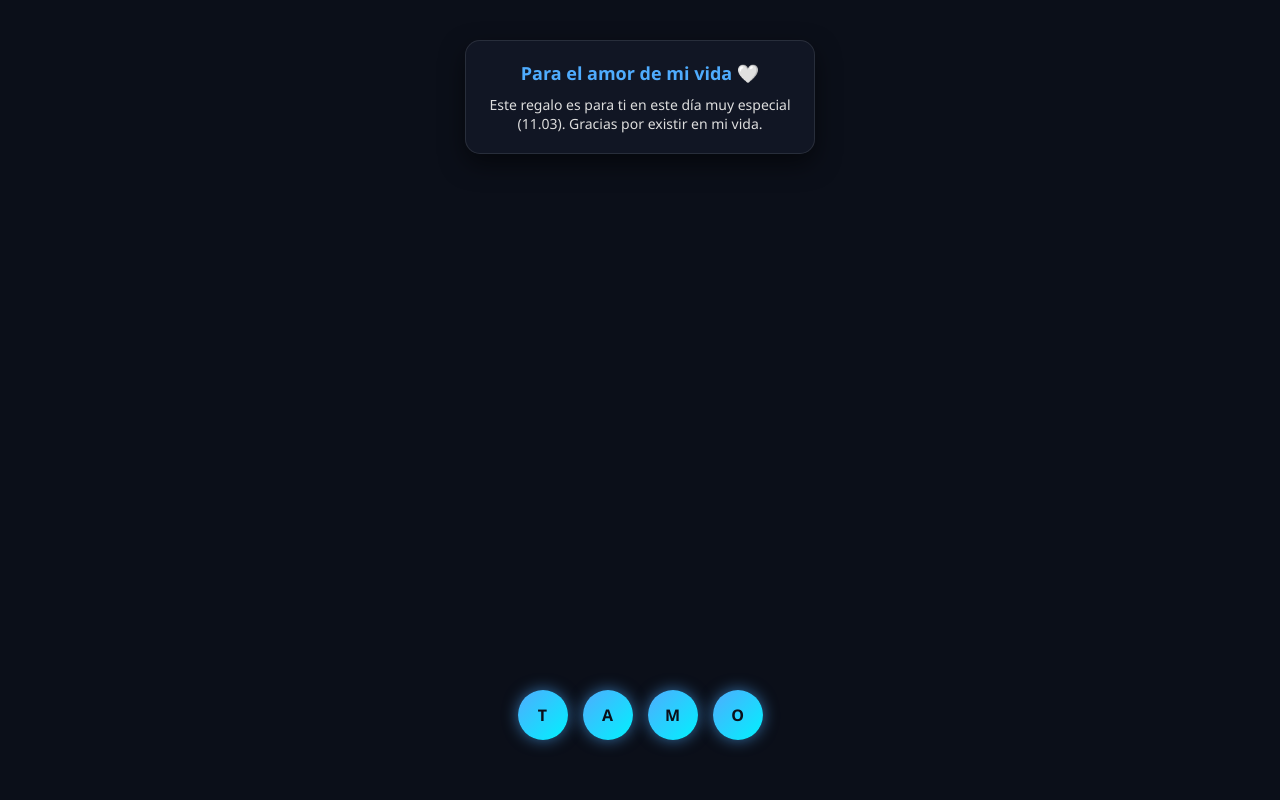
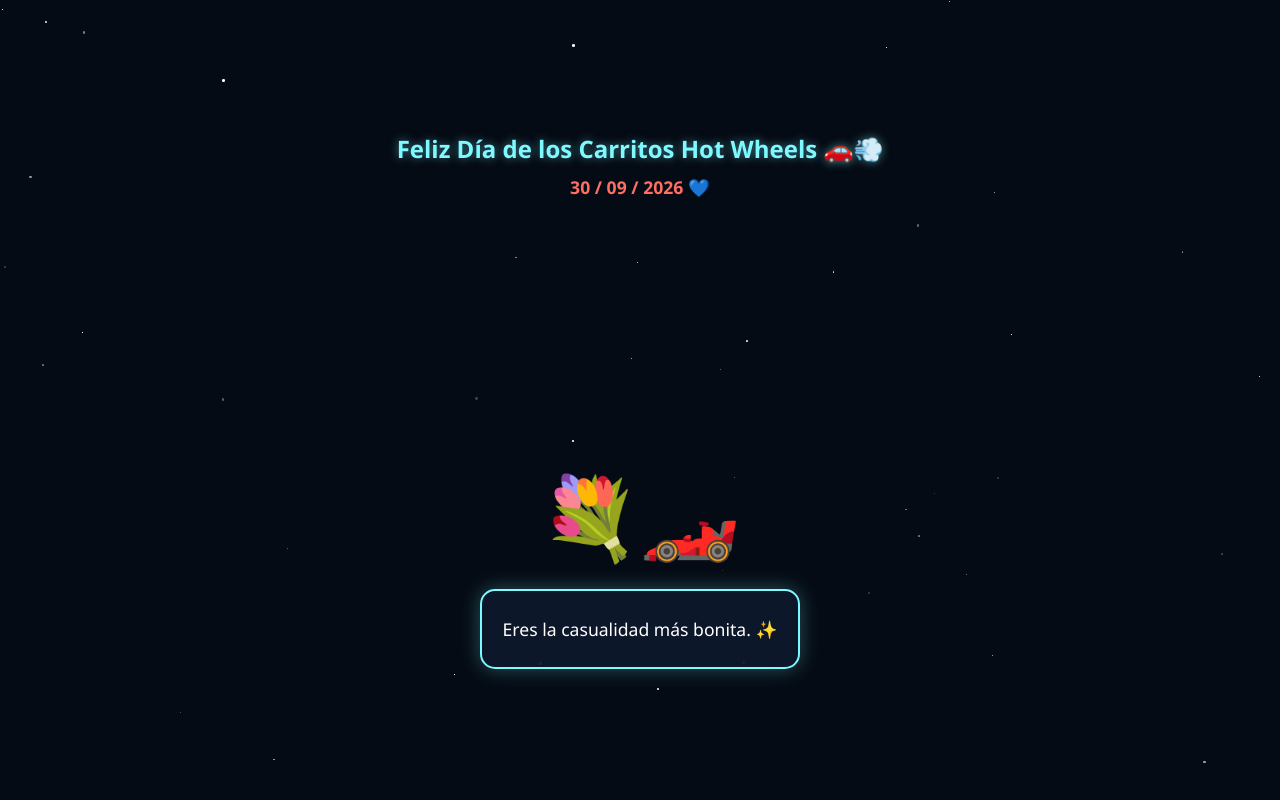
Before and after one commit to esmeglp0112-star/Regalo-Hotwheels, a plain HTML site: page index.html in a window 1280 px wide. Drawn offline with Linux system fonts and the light colour scheme.

Commit message:
Update index.html

```diff
--- a/index.html
+++ b/index.html
@@ -3,7 +3,7 @@
 <head>
     <meta charset="UTF-8">
     <meta name="viewport" content="width=device-width, initial-scale=1.0">
-    <title>Para mi amor</title>
+    <title>Feliz Día de los Carritos Hot Wheels 🚗</title>
     <style>
         * {
             margin: 0;
@@ -11,177 +11,126 @@
             box-sizing: border-box;
             font-family: 'Segoe UI', Tahoma, Geneva, Verdana, sans-serif;
         }
-
         body {
-            background-color: #0b0f19;
+            background-color: #050b14;
             color: white;
             overflow-x: hidden;
-            height: 100vh;
+            display: flex;
+            flex-direction: column;
+            align-items: center;
+            justify-content: center;
+            min-height: 100vh;
+            text-align: center;
+            position: relative;
+        }
+        h1 {
+            font-size: 1.5rem;
+            color: #7df9ff;
+            margin-bottom: 10px;
+            text-shadow: 0 0 10px rgba(125, 249, 255, 0.5);
+            z-index: 10;
+        }
+        .date {
+            font-size: 1.1rem;
+            color: #ff6f61;
+            margin-bottom: 20px;
+            font-weight: bold;
+            z-index: 10;
+        }
+        .bouquet-container {
+            position: relative;
+            width: 300px;
+            height: 350px;
             display: flex;
             justify-content: center;
+            align-items: flex-end;
+            margin-bottom: 20px;
+            z-index: 10;
+        }
+        .bouquet-img {
+            width: 250px;
+            filter: drop-shadow(0 0 15px rgba(0, 150, 255, 0.6));
+        }
+        .card {
+            background: rgba(15, 25, 45, 0.9);
+            border: 2px solid #7df9ff;
+            padding: 15px 20px;
+            border-radius: 15px;
+            max-width: 90%;
+            width: 320px;
+            box-shadow: 0 0 20px rgba(125, 249, 255, 0.3);
+            z-index: 10;
+            min-height: 80px;
+            display: flex;
             align-items: center;
+            justify-content: center;
         }
-
-        /* Pantalla de Carga */
-        #loading-screen {
-            position: fixed;
-            top: 0;
-            left: 0;
-            width: 100%;
-            height: 100%;
-            background-color: #0b0f19;
-            display: flex;
-            flex-direction: column;
-            justify-content: center;
-            align-items: center;
-            z-index: 10;
-            transition: opacity 0.8s ease;
+        .card p {
+            font-size: 1.1rem;
+            color: #ffffff;
         }
-
-        .loader-car {
-            font-size: 40px;
-            margin-bottom: 20px;
-            animation: bounce 1s infinite alternate;
+        /* Estrellas de fondo */
+        .star {
+            position: absolute;
+            background: white;
+            border-radius: 50%;
+            animation: twinkle 2s infinite alternate;
         }
-
-        .progress-bar-container {
-            width: 80%;
-            max-width: 300px;
-            height: 6px;
-            background: #222;
-            border-radius: 3px;
-            overflow: hidden;
-        }
-
-        .progress-bar {
-            width: 0%;
-            height: 100%;
-            background: linear-gradient(90deg, #ff416c, #ff4b2b);
-            transition: width 0.1s linear;
-        }
-
-        .progress-text {
-            margin-top: 10px;
-            font-size: 18px;
-            letter-spacing: 2px;
-        }
-
-        @keyframes bounce {
-            from { transform: translateY(0); }
-            to { transform: translateY(-10px); }
-        }
-
-        /* Contenido Principal */
-        #main-content {
-            display: none;
-            flex-direction: column;
-            align-items: center;
-            justify-content: space-between;
-            height: 100vh;
-            width: 100%;
-            padding: 20px;
-            position: relative;
-        }
-
-        .message-box {
-            background: rgba(18, 24, 38, 0.9);
-            border: 1px solid rgba(255, 255, 255, 0.1);
-            padding: 20px;
-            border-radius: 15px;
-            text-align: center;
-            max-width: 350px;
-            width: 100%;
-            box-shadow: 0 10px 25px rgba(0,0,0,0.5);
-            margin-top: 20px;
-        }
-
-        .message-box h2 {
-            font-size: 18px;
-            color: #4facfe;
-            margin-bottom: 10px;
-        }
-
-        .message-box p {
-            font-size: 14px;
-            color: #ddd;
-        }
-
-        /* Sección de Flores / Interactiva */
-        .garden {
-            display: flex;
-            gap: 15px;
-            margin-bottom: 40px;
-        }
-
-        .flower {
-            background: linear-gradient(135deg, #4facfe 0%, #00f2fe 100%);
-            border-radius: 50%;
-            width: 50px;
-            height: 50px;
-            display: flex;
-            justify-content: center;
-            align-items: center;
-            font-weight: bold;
-            color: #0b0f19;
-            cursor: pointer;
-            box-shadow: 0 0 15px rgba(79, 172, 254, 0.6);
-            transition: transform 0.3s;
-        }
-
-        .flower:hover {
-            transform: scale(1.1);
+        @keyframes twinkle {
+            0% { opacity: 0.2; }
+            100% { opacity: 1; }
         }
     </style>
 </head>
 <body>
 
-    <!-- Pantalla de carga -->
-    <div id="loading-screen">
-        <div class="loader-car">🏎️</div>
-        <div class="progress-bar-container">
-            <div class="progress-bar" id="bar"></div>
-        </div>
-        <div class="progress-text" id="counter">0%</div>
+    <h1>Feliz Día de los Carritos Hot Wheels 🚗💨</h1>
+    <div class="date">30 / 09 / 2026 💙</div>
+
+    <div class="bouquet-container">
+        <!-- Simulación visual del ramo -->
+        <div style="font-size: 80px;">💐🏎️</div>
     </div>
 
-    <!-- Contenido principal -->
-    <div id="main-content">
-        <div class="message-box">
-            <h2>Para el amor de mi vida 🤍</h2>
-            <p>Este regalo es para ti en este día muy especial (11.03). Gracias por existir en mi vida.</p>
-        </div>
-
-        <!-- Flores interactivas con las letras T-A-M-O (Te amo) -->
-        <div class="garden">
-            <div class="flower" onclick="alert('Te amo con todo mi corazón')">T</div>
-            <div class="flower" onclick="alert('Eres mi lugar favorito')">A</div>
-            <div class="flower" onclick="alert('Contigo todo tiene sentido')">M</div>
-            <div class="flower" onclick="alert('Mi mayor casualidad')">O</div>
-        </div>
+    <div class="card">
+        <p id="message">Mi lugar feliz eres tú. Gracias por existir. ✨</p>
     </div>
 
     <script>
-        // Animación de la barra de carga
-        let progress = 0;
-        const bar = document.getElementById('bar');
-        const counter = document.getElementById('counter');
-        const loadingScreen = document.getElementById('loading-screen');
-        const mainContent = document.getElementById('main-content');
+        // Mensajes románticos que cambian cada pocos segundos
+        const messages = [
+            "Mi lugar feliz eres tú. 💙",
+            "Eres la casualidad más bonita. ✨",
+            "Gracias por existir. 🚗",
+            "Pienso en ti más de lo que imaginas. 🥺",
+            "Me encantas de aquí a las estrellas. 🌟",
+            "Contigo, cada día es especial. 💖",
+            "Todo es mejor contigo a mi lado. 🏎️"
+        ];
 
-        const interval = setInterval(() => {
-            progress += 2;
-            bar.style.width = progress + '%';
-            counter.innerText = progress + '%';
+        let index = 0;
+        const msgElement = document.getElementById("message");
 
-            if (progress >= 100) {
-                clearInterval(interval);
-                loadingScreen.style.opacity = '0';
-                setTimeout(() => {
-                    loadingScreen.style.display = 'none';
-                    mainContent.style.display = 'flex';
-                }, 800);
-            }
-        }, 30);
+        setInterval(() => {
+            index = (index + 1) % messages.length;
+            msgElement.style.opacity = 0;
+            setTimeout(() => {
+                msgElement.textContent = messages[index];
+                msgElement.style.opacity = 1;
+            }, 300);
+        }, 3500);
+
+        // Generar estrellitas en el fondo
+        for (let i = 0; i < 50; i++) {
+            let star = document.createElement("div");
+            star.className = "star";
+            star.style.top = Math.random() * 100 + "vh";
+            star.style.left = Math.random() * 100 + "vw";
+            star.style.width = Math.random() * 3 + "px";
+            star.style.height = star.style.width;
+            star.style.animationDuration = (Math.random() * 2 + 1) + "s";
+            document.body.appendChild(star);
+        }
     </script>
 </body>
 </html>
```
